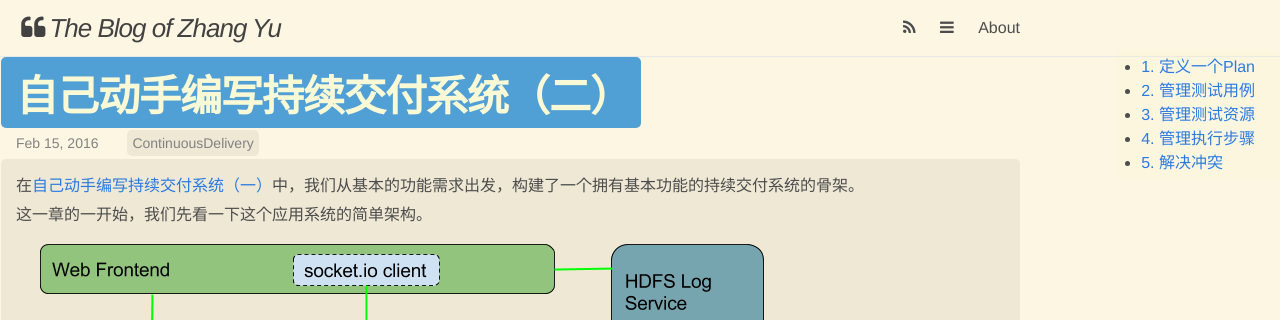
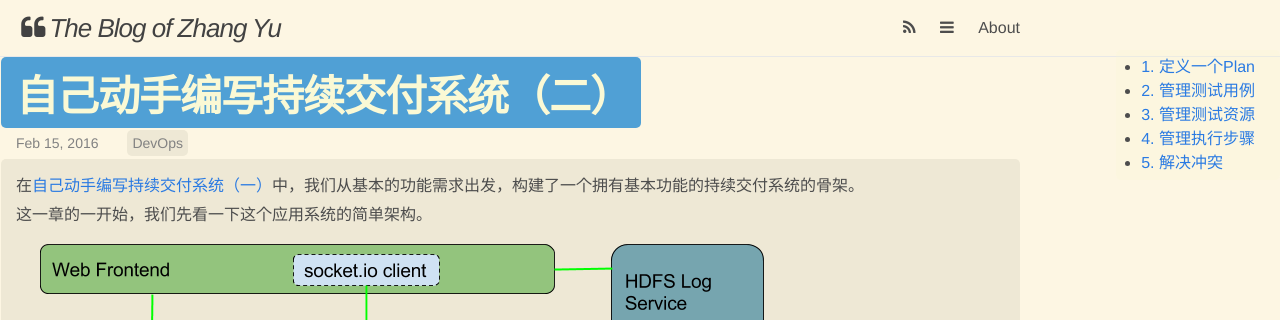
Before and after one commit to feiyuw/feiyuw.github.io, a Jekyll site: the page built from _posts/2016-02-15-buildup-a-continuous-delivery-tool-2.md, in a window 1280 px wide and 900 px high. Shown: the top 320 px of the window. Built offline with Jekyll 4.4.1, drawn with Linux system fonts in a browser that asks for light colours; nearby versions of some CDN libraries; comment, search, counter and statistics services are not loaded.

Commit message:
update tags

```diff
--- a/_posts/2016-02-15-buildup-a-continuous-delivery-tool-2.md
+++ b/_posts/2016-02-15-buildup-a-continuous-delivery-tool-2.md
@@ -2,7 +2,7 @@
 layout: post
 title:  "自己动手编写持续交付系统（二）"
 date:   2016-02-15 15:00:00
-categories: "ContinuousDelivery"
+categories: "DevOps"
 ---
 在[自己动手编写持续交付系统（一）](http://blog.zhangyu.so/programming/2016/02/04/buildup-a-continuous-delivery-tool-1/)中，我们从基本的功能需求出发，构建了一个拥有基本功能的持续交付系统的骨架。
 
```
Also changed, not shown: _posts/2016-02-04-buildup-a-continuous-delivery-tool-1.md (+1 -1 lines).
